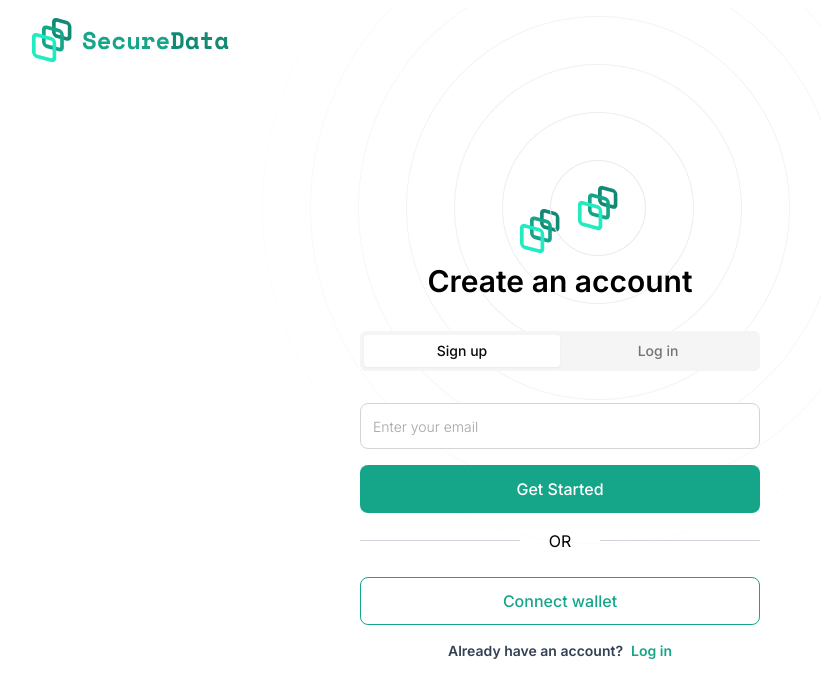
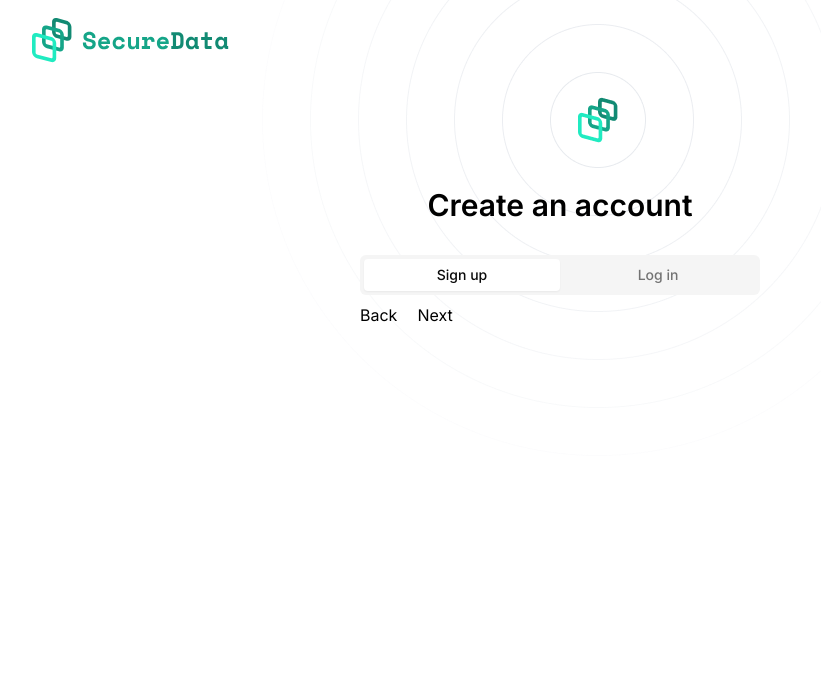
Before and after one commit to bytebenders1/frontend-svc, a Next.js app: page / in a window 1280 px wide. Both pictures are taken after a click on the button "Get Started". Shown: the top 698 px of the page, without its empty margins (80-901 px from the left). Built offline with nearby package versions, Linux system fonts and the light colour scheme.

Commit message:
feat: stepcontainer

```diff
--- a/src/Screens/onboarding/LoginScreen.tsx
+++ b/src/Screens/onboarding/LoginScreen.tsx
@@ -24,19 +24,12 @@ import {
 import { Lock, Sms } from "iconsax-react";
 import Link from "next/link";
 import { Checkbox } from "@/src/components/ui/checkbox";
+import StepsContainer from "@/src/components/reuseables/stepSlider";
 
 function LoginScreen() {
   return (
     <OnboardingLayout>
       <div className="h-[95%] md:h-[73%] w-11/12 md:w-8/12 flex flex-col items-center">
-        <Image
-          src="/images/Logomark.svg"
-          width="48"
-          height={48}
-          alt="logo"
-          className="md:h-12 md:w-12 q -ml-10 mt-7"
-        />
-
         <h1 className="text-3xl mt-2 font-semibold z-30">Create an account</h1>
         <div className="mt-8 z-30">
           {/* tabs */}
@@ -50,19 +43,17 @@ function LoginScreen() {
 export default LoginScreen;
 
 function TabComp() {
-  const [activeTab, setActiveTab] = useState("account");
-
-  const onTrigger = (tab: string) => {
-    setActiveTab(tab);
-  };
   return (
-    <Tabs defaultValue="signUp" className="w-[400px]">
+    <Tabs defaultValue="signUp" className="w-[90vw] md:w-[400px]">
       <TabsList className="grid w-full grid-cols-2">
         <TabsTrigger value="signUp">Sign up</TabsTrigger>
         <TabsTrigger value="Login">Log in</TabsTrigger>
       </TabsList>
       <TabsContent value="signUp">
+        <StepsContainer done={() => {}}>
           <SignUp />
+          <ChoosePassword />
+        </StepsContainer>
       </TabsContent>
       <TabsContent value="Login">
         <Login />
@@ -77,7 +68,7 @@ const formSchema = z.object({
     message: "Password is required",
   }),
 });
-function SignUp() {
+function SignUp(props: any) {
   const [showPassword, setShowPassword] = useState(false);
   const form = useForm<z.infer<typeof formSchema>>({
     resolver: zodResolver(formSchema),
@@ -117,6 +108,7 @@ function SignUp() {
         className="w-full h-12 z-[9999] bg-primary hover:bg-primary30 rounded-lg text-white mt-4"
         //   onClick={form.handleSubmit(onSubmit)}
         //   disabled={isPending}
+        onClick={() => props.next()}
       >
         Get Started
       </Button>
@@ -278,3 +270,16 @@ function Login() {
     </div>
   );
 }
+
+function ChoosePassword(props: any) {
+  return (
+    <div className="flex gap-5 items-center">
+      <div className="" onClick={() => props.back()}>
+        Back
+      </div>
+      <div className="" onClick={() => props.back()}>
+        Next
+      </div>
+    </div>
+  );
+}
--- a/src/components/reuseables/Nav.tsx
+++ b/src/components/reuseables/Nav.tsx
@@ -4,7 +4,7 @@ import React from "react";
 function Nav() {
   return (
     <nav className=" px-8 lg:px-28 h-[80px] flex items-center justify-between">
-      <div className="relative h-12 w-[120px] md:w-[197px]">
+      <div className="relative h-12 w-[150px] md:w-[197px]">
         <Image src={"/images/logo.svg"} fill alt="logo" />
       </div>
       <div />
--- /dev/null
+++ b/src/components/reuseables/stepSlider.tsx
@@ -0,0 +1,92 @@
+import React from "react";
+
+// eslint-disable-next-line react/display-name, import/no-anonymous-default-export
+export default (props: any) => {
+  const [slideDirection, setSlideDirection] = React.useState("left");
+  const [slideIndex, setSlideIndex] = React.useState(0);
+  const [render, setRender] = React.useState(false);
+
+  const next = (pos: any) => {
+    setSlideIndex(pos || pos === 0 ? pos : slideIndex + 1);
+    setSlideDirection("left");
+  };
+
+  const back = (pos: any) => {
+    setSlideIndex(pos || pos === 0 ? pos : slideIndex - 1);
+    setSlideDirection("right");
+  };
+
+  const done = (data: any) => {
+    if (props.done) {
+      props.done(data);
+    }
+    setSlideIndex(0);
+  };
+
+  return (
+    <div
+      className={`overflow-hidden h-[${
+        props.height ?? "507px"
+      }] transition-[height_0.3s] w-full relative`}
+      style={props.style || {}}
+    >
+      {React.Children.map(props.children, (child, idx) => {
+        if (React.isValidElement(child)) {
+          return (
+            <StepWrapper
+              slideIndex={slideIndex}
+              slideDirection={slideDirection}
+              initialPos={idx > 0 ? -120 : 0}
+              isVisible={slideIndex === idx}
+            >
+              {React.cloneElement(child, {
+                // @ts-ignore
+                next,
+                back,
+                done,
+                render,
+                slideIndex,
+                isVisible: slideIndex === idx,
+                forceRender() {
+                  setRender((prev) => !prev);
+                },
+              })}
+            </StepWrapper>
+          );
+        }
+        return null; // Ensure a valid React element is returned or null
+      })}
+    </div>
+  );
+};
+
+const StepWrapper = (props: any) => {
+  const initialPos = React.useRef(props.initialPos);
+
+  const show = props.isVisible;
+
+  let currentPos = initialPos.current;
+
+  if (show) {
+    currentPos = 0;
+  } else {
+    if (initialPos.current === 0) {
+      if (props.slideDirection === "left") {
+        currentPos = 120;
+      } else if (props.slideDirection === "right") {
+        currentPos = -120;
+      }
+    }
+  }
+
+  return (
+    <div
+      className={`transition-[right_0.2s_linear,opacity_0.1s_linear,height_0.4s_linear] ${
+        show ? "relative opacity-100" : "absolute opacity-0"
+      } h-auto w-full right-0`}
+      style={{ right: `${currentPos}%` }}
+    >
+      {props.children}
+    </div>
+  );
+};
--- a/src/layout/OnboardingLayout.tsx
+++ b/src/layout/OnboardingLayout.tsx
@@ -12,7 +12,7 @@ function OnboardingLayout({
       <div className="relative flex items-center justify-center">
         <Image
           src="/images/logo2.png"
-          className="absolute top-2 left:[10%] md:left-[3%] lg:left-[14%] xl:left-[23%]"
+          className="absolute -top-8 md:-top-5 xl:-top-20 left-[0%] md:left-[3%] lg:left-[14%] xl:left-[23%]"
           alt="pattern"
           width={768}
           height={768}
```
Lines whose indentation alone changed are shown as unchanged.
